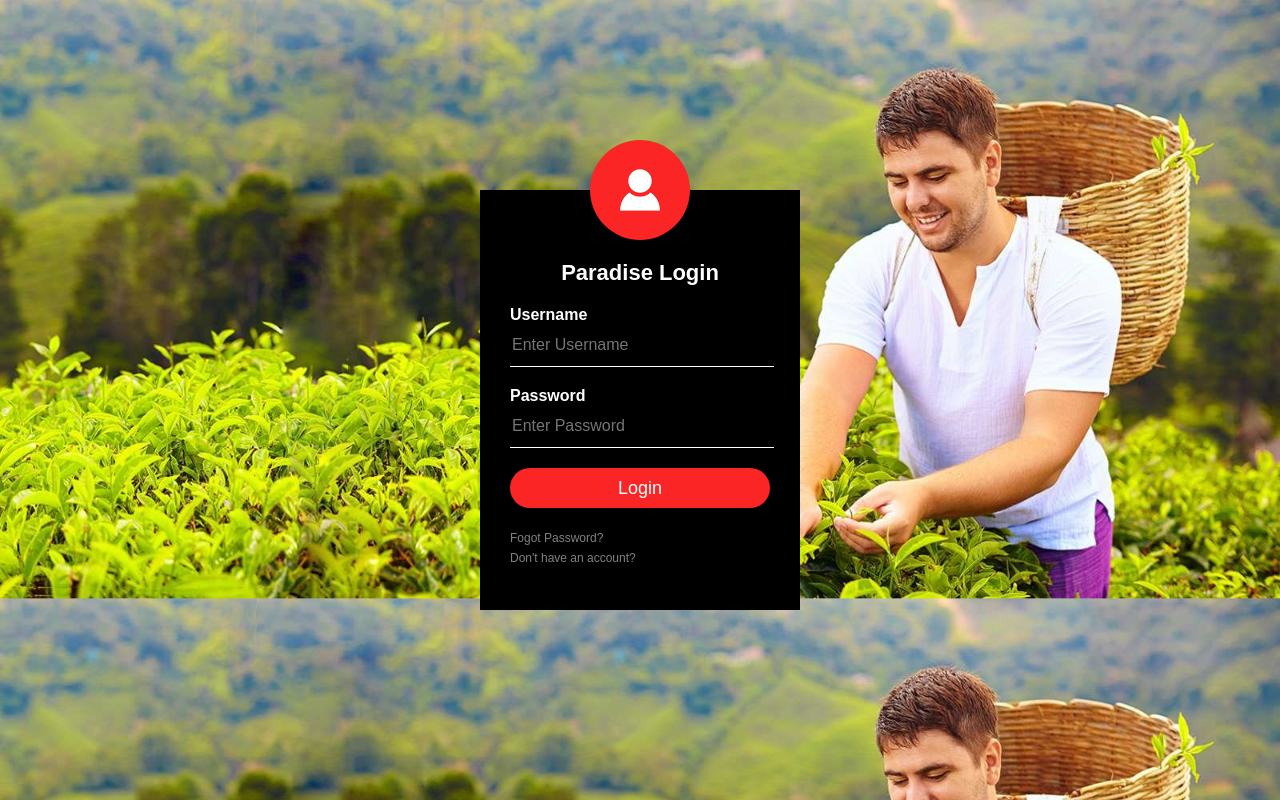
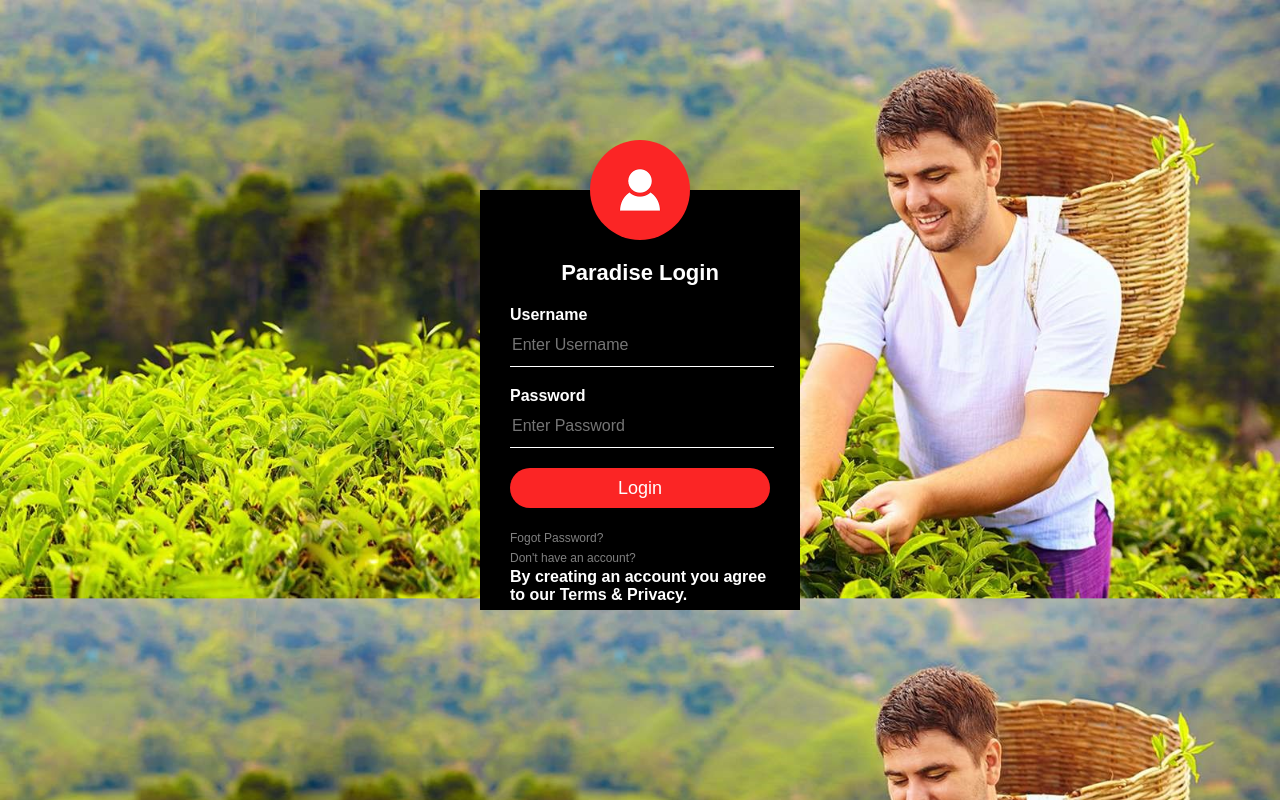
Before and after one commit to SanjayaDhanasundara/Travel-Website, a plain HTML site: page Travel Website/Signup.html in a window 1280 px wide. Drawn offline with Linux system fonts and the light colour scheme.

Commit message:
Update Signup.html

```diff
--- a/Travel Website/Signup.html
+++ b/Travel Website/Signup.html
@@ -16,6 +16,7 @@
 			<input type="submit" name="" value="Login">
 			<a href="#">Fogot Password?</a><br>
 			<a href="#">Don't have an account?</a>
+			<p>By creating an account you agree to our Terms & Privacy.</p>
 		</form>
 	</div>
 
```
